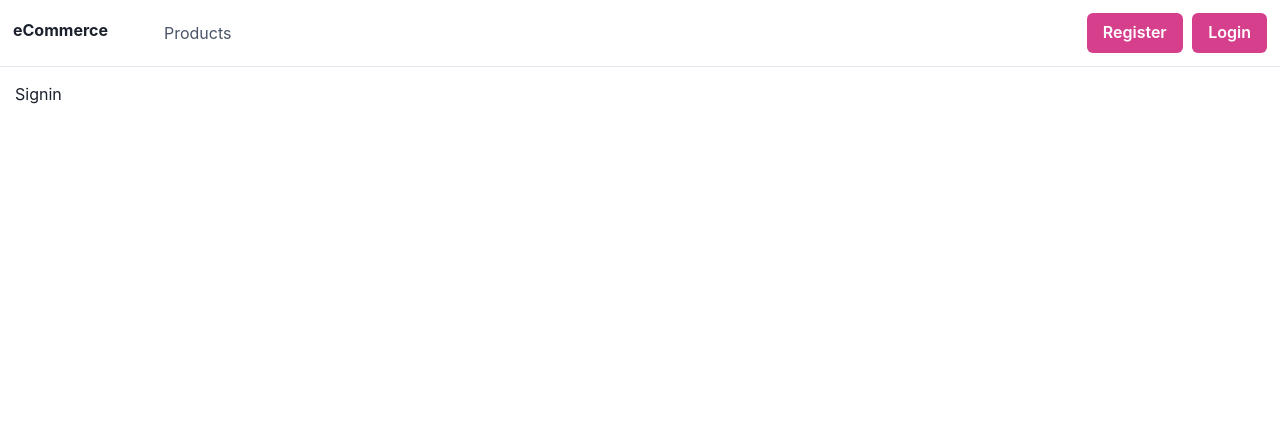
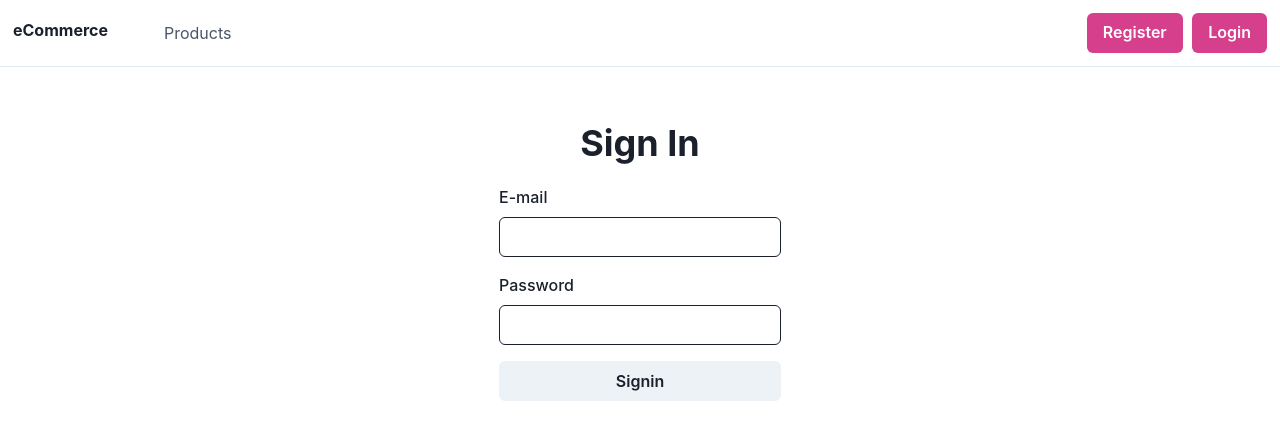
Before and after one commit to nursinkeles/ecommerce-app, a React (Create React App) app in the folder client/: page /signin in a window 1280 px wide. Shown: the top 440 px of the page. Built offline with nearby package versions, Linux system fonts and the light colour scheme.

Commit message:
basket context has been created

```diff
--- a/client/src/pages/Auth/Signin/index.js
+++ b/client/src/pages/Auth/Signin/index.js
@@ -1,7 +1,91 @@
 import React from "react";
+import {
+  Flex,
+  Box,
+  Heading,
+  FormControl,
+  FormLabel,
+  Input,
+  Button,
+  Alert,
+} from "@chakra-ui/react";
 
-function Signin() {
-  return <div>Signin</div>;
+import { useFormik } from "formik";
+import validationSchema from "./validations";
+
+// import { fetchLogin } from "../../../api";
+
+import { useAuth } from "../../../contexts/AuthContext";
+
+function Signin({ history }) {
+  const { login } = useAuth();
+
+  const formik = useFormik({
+    initialValues: {
+      email: "",
+      password: "",
+    },
+    validationSchema,
+    onSubmit: async (values, bag) => {
+      try {
+        // const loginResponse = await fetchLogin({
+        //   email: values.email,
+        //   password: values.password,
+        // });
+        // login(loginResponse);
+        // history.push("/profile");
+        // console.log(loginResponse);
+      } catch (e) {
+        bag.setErrors({ general: e.response.data.message });
+      }
+    },
+  });
+
+  return (
+    <div>
+      <Flex align="center" width="full" justifyContent="center">
+        <Box pt={10}>
+          <Box textAlign="center">
+            <Heading>Sign In</Heading>
+          </Box>
+          <Box my={5}>
+            {formik.errors.general && (
+              <Alert status="error">{formik.errors.general}</Alert>
+            )}
+          </Box>
+          <Box my={5} textAlign="left">
+            <form onSubmit={formik.handleSubmit}>
+              <FormControl>
+                <FormLabel>E-mail</FormLabel>
+                <Input
+                  name="email"
+                  onChange={formik.handleChange}
+                  onBlur={formik.handleBlur}
+                  value={formik.values.email}
+                  isInvalid={formik.touched.email && formik.errors.email}
+                />
+              </FormControl>
+
+              <FormControl mt="4">
+                <FormLabel>Password</FormLabel>
+                <Input
+                  name="password"
+                  type="password"
+                  onChange={formik.handleChange}
+                  onBlur={formik.handleBlur}
+                  value={formik.values.password}
+                  isInvalid={formik.touched.password && formik.errors.password}
+                />
+              </FormControl>
+              <Button mt="4" width="full" type="submit">
+                Signin
+              </Button>
+            </form>
+          </Box>
+        </Box>
+      </Flex>
+    </div>
+  );
 }
 
 export default Signin;
--- /dev/null
+++ b/client/src/pages/Auth/Signin/validations.js
@@ -0,0 +1,14 @@
+import * as yup from "yup";
+
+const validations = yup.object().shape({
+  email: yup
+    .string()
+    .email("Geçerli bir email giriniz.")
+    .required("Zorunlu alan."),
+  password: yup
+    .string()
+    .min(5, "Parolanız en az 5 karakter olmalıdır.")
+    .required("Zorunlu alan."),
+});
+
+export default validations;
```
Also changed, not shown: client/src/contexts/BasketContext.js (added, +45 -0 lines).
